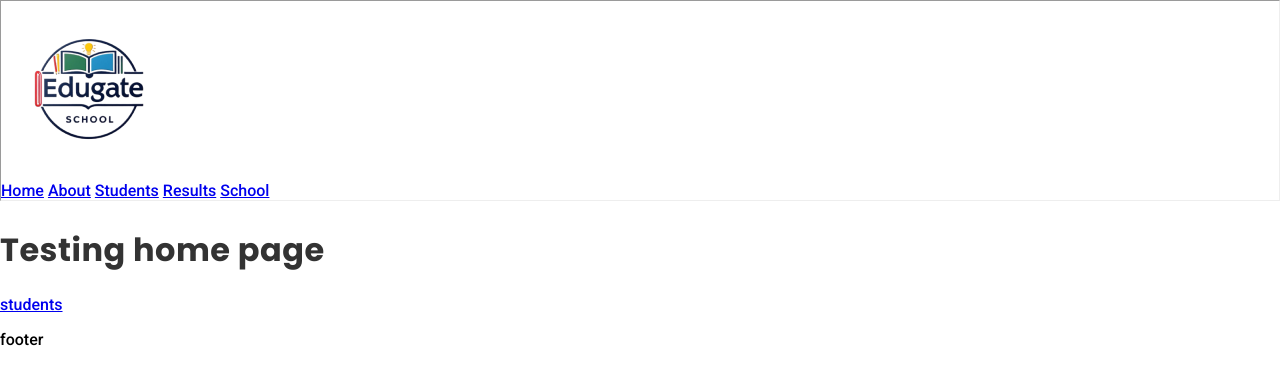
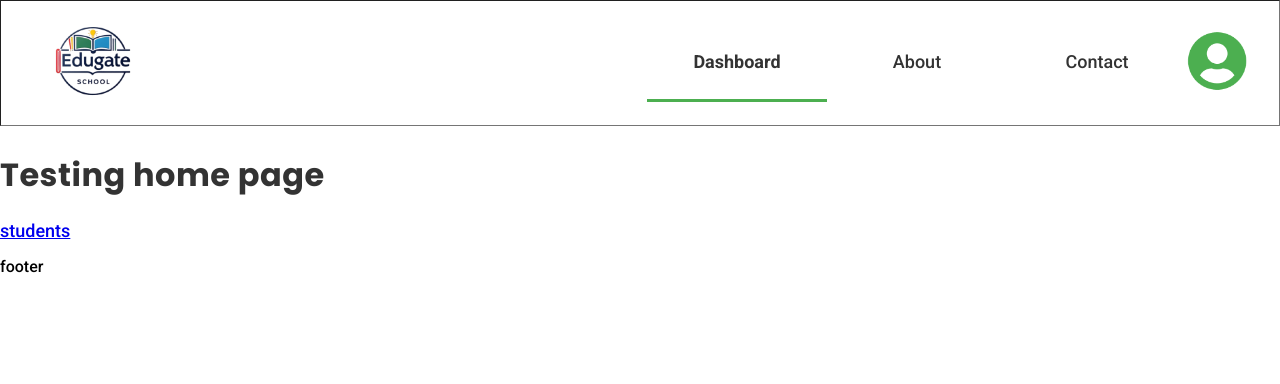
Before and after one commit to NoroffFEU/edu-gate-mar24-pt, a website with bundled scripts: page index.html in a window 1280 px wide. Built offline with nearby package versions, Linux system fonts and the light colour scheme; a web font is replaced by a local one.

Commit message:
designning header for desktop
working on the css before adding the url-check so that it will work independently according to which page you are on.

```diff
--- a/components/header.js
+++ b/components/header.js
@@ -2,11 +2,15 @@ import Navbar from "./navbar.js";
 
 export default function Header() {
   return /*HTML*/ `
-   <div>
-        <img src="./public/img/logo-header.png" alt="" loading="lazy">
-   </div>
-   <div>
-        ${Navbar()}
-   </div>
+  <section class="header-section">
+     <div>
+          <img
+               src="./public/img/logo-header.png"
+               alt=""
+               loading="lazy"
+               class="HeaderLogo">
+     </div>
+     ${Navbar()}
+   </section>
   `;
 }
--- a/components/navbar.js
+++ b/components/navbar.js
@@ -1,11 +1,24 @@
 export default function Navbar() {
   return /*HTML*/ `
-    <nav>
-      <a href="/" data-link>Home</a>
+    <nav class="header-navbar" id="header-navbar">
+      <a href="/" data-link class="nav-clicked">Dashboard</a>
       <a href="/about" data-link>About</a>
-      <a href="/students" data-link>Students</a>
-      <a href="/results" data-link>Results</a>
-      <a href="/school" data-link>School</a>
+      <a href="/" data-link>Contact</a>
+      ${profileBtnInHeader()}
     </nav>
   `;
 }
+
+
+function profileBtnInHeader(){
+     return /*HTML*/`
+     <div>
+      <img
+               src="./public/icons/user-circle.png"
+               alt=""
+               loading="lazy"
+               class="UserLogo">
+    </div>
+
+     `;
+}
--- a/css/header.css
+++ b/css/header.css
@@ -0,0 +1,59 @@
+
+.header-section{
+    display: flex;
+    flex-direction: row;
+    justify-content: space-between;
+    align-items: center;
+    padding: 0 var(--padding-32px);
+}
+
+.header-navbar{
+    display: flex;
+    flex-direction: row;
+    align-items: center;
+    justify-content: center;
+    /* gap: var(--padding-32px); */
+}
+
+.header-navbar a{
+    text-decoration: none;
+    color: var(--color-neutral-dark-gray);
+
+    width: 180px;
+    height: 74px;
+    display: flex;
+    align-items: center;
+    justify-content: center;
+
+
+
+    :visited {
+      color: var(--color-neutral-dark-gray);
+    }
+
+}
+.header-navbar a {
+    border-bottom: 3px solid transparent;
+    font-weight: 500;
+    transition: border-color 0.5s ease, border-width 0.5s ease, font-weight 0.5s ease;
+}
+
+.header-navbar a:hover {
+    border-bottom: 2px solid var(--primary-color);
+    font-weight: 700;
+}
+
+.header-navbar a.nav-clicked {
+    border-bottom: 3px solid var(--primary-color);
+    font-weight: 700;
+}
+
+.header-navbar:has(a:hover:not(.nav-clicked)) a.nav-clicked {
+    border-bottom-color: transparent;
+    font-weight: 500;
+}
+
+.header-navbar a.nav-clicked:hover {
+    border-bottom: 2px solid var(--primary-color);
+    font-weight: 700;
+}
--- a/css/variables.css
+++ b/css/variables.css
@@ -6,9 +6,9 @@
     --secondary-color: #2196F3; /*Represents trustworthiness and professionalism.*/
     --accent-color: #FF5722;/*Use sparingly for notifications or alerts.*/
 
-    --nc-light-gray: #F5F5F5;/*(background)*/
-    --nc-dark-gray: #333333;/*(text)*/
-    --nc-medium-gray: #757575;/*(secondary text and borders)*/
+    --color-neutral-gray: #F5F5F5;/*(background)*/
+    --color-neutral-dark-gray: #333333;/*(text)*/
+    --color-neutral-medium-gray: #757575;/*(secondary text and borders)*/
 
     /*padding and margin*/
 
@@ -41,7 +41,7 @@
 
 h1, h2, h3, button{
     font-family: var(--primary-font);
-    color: var(--nc-dark-gray);
+    color: var(--color-neutral-dark-gray);
     font-weight: 700;
     line-height: var(--line-height);
 }
@@ -61,8 +61,11 @@ p, label, a{
     font-family: var(--secondary-font);
     font-weight: 500;
 }
-p, a{
+p{
     font-size: var(--paragraph);
+}
+a{
+    font-size: 18px; /*it was 18 in the figma file*/
 }
 label{
     font-size: var(--small-txt);
--- a/style.css
+++ b/style.css
@@ -1,2 +1,3 @@
 @import url('css/variables.css');
 @import url('css/global.css');
+@import url('css/header.css');
```
